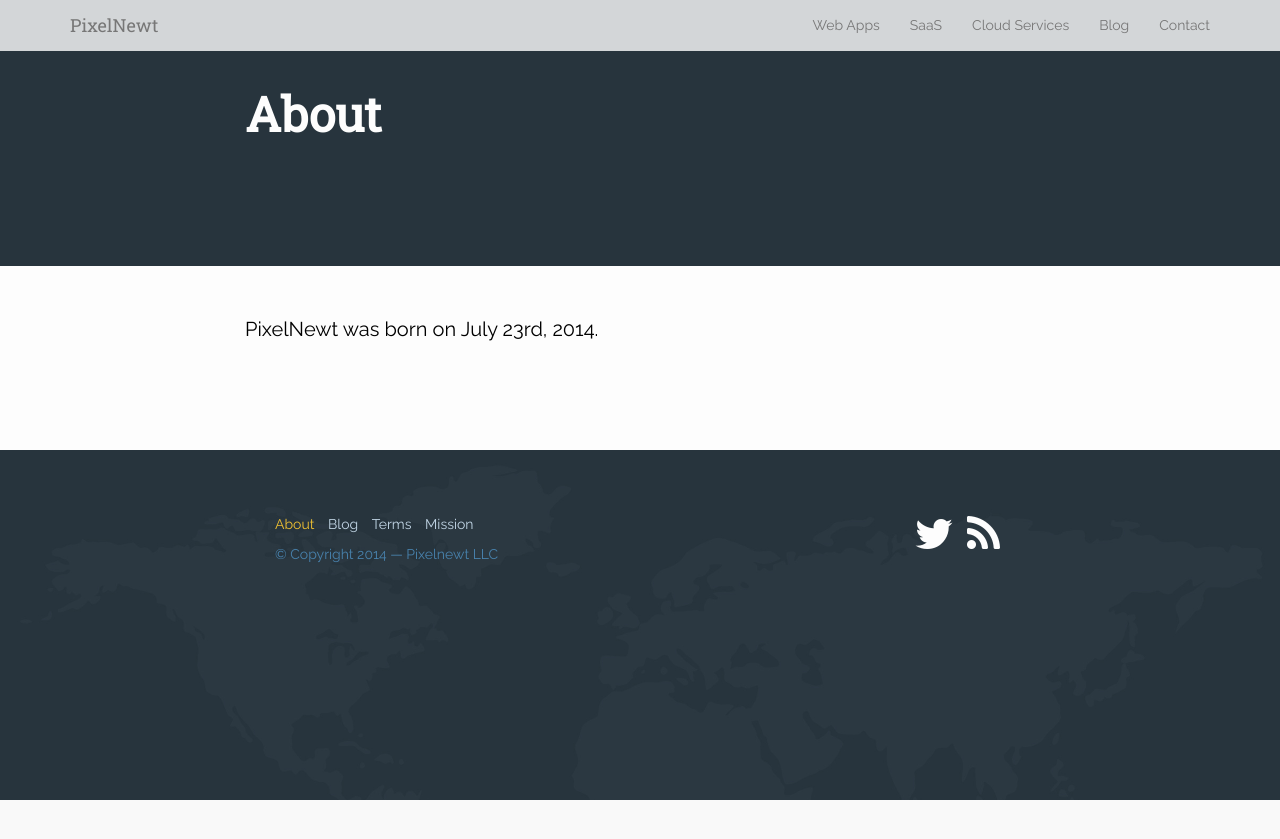
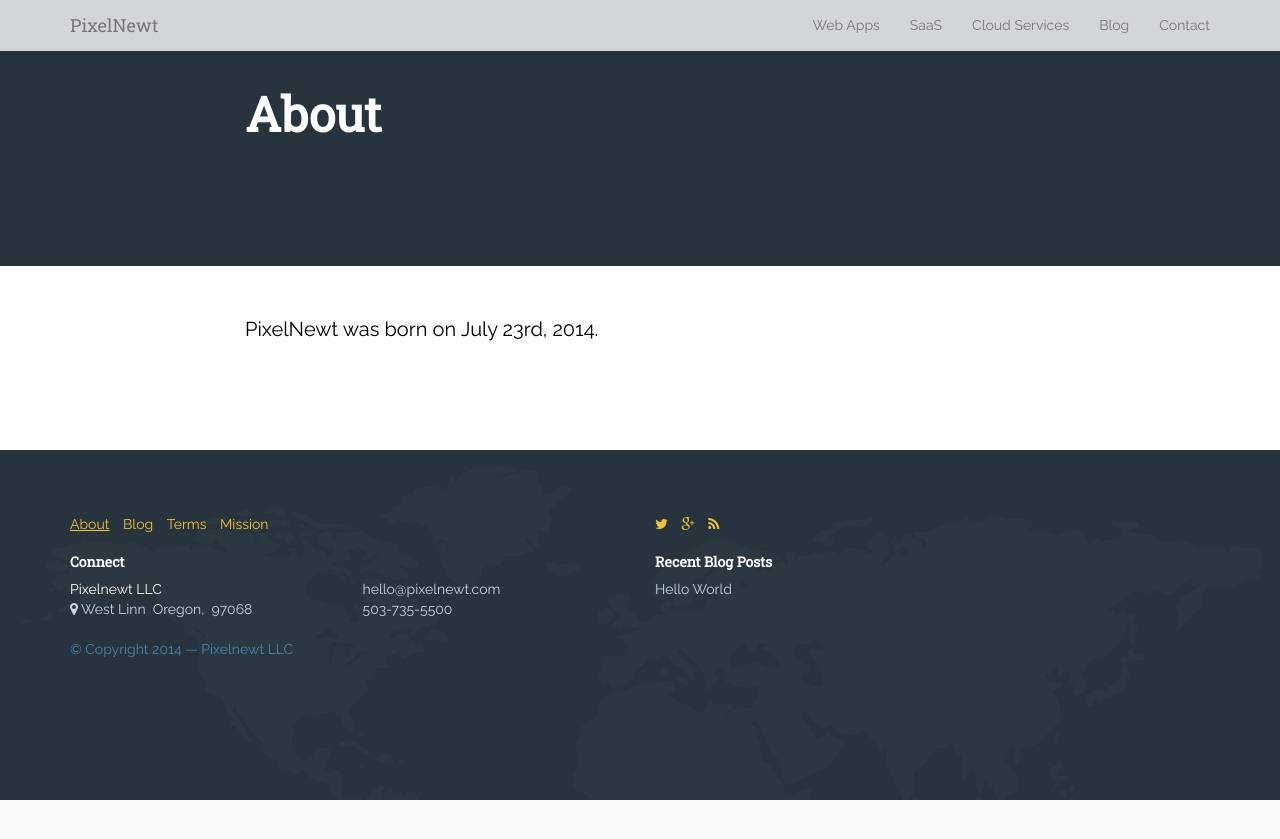
Before and after one commit to PixelNewt/pixelnewt.github.io, a Jekyll site: the page built from about/index.html, in a window 1280 px wide. Shown: the top 839 px of the page. Built offline with Jekyll 4.4.1, drawn with Linux system fonts in a browser that asks for light colours.

Commit message:
Footer work.

```diff
--- a/_config.yml
+++ b/_config.yml
@@ -1,7 +1,6 @@
 # Site settings
 title: "PixelNewt"
 company: "Pixelnewt LLC"
-email: "dereknutile@gmail.com"
 description: "Crafters of websites, web applications, and software services located in Oregon, USA."
 mission: "Create Attractive, Robust, Secure Web Applications that we want to Brag About"
 mos: "We Measure Success by Growing Your Internet Business"
--- a/_includes/footer.html
+++ b/_includes/footer.html
@@ -1,8 +1,9 @@
 
 <footer>
-    <div class="container container-narrow text-smaller" id="footer">
-        <div class="row">
-            <div class="col-md-6" id="footer-links">
+    <div class="container" id="footer">
+
+        <div class="row" id="footer-links">
+            <div class="col-md-6 col-lg-6" id="footer-secondary-navigation">
             <ul class="list-inline">
 
                 {% for footerLink in site.data.footerlinks %}
@@ -16,25 +17,69 @@
                 {% endfor %}
 
             </ul>
-                <p class="text-steel-blue">&copy; Copyright {{ site.time | date: '%Y' }} &mdash; {{ site.company }}</p>
-            </div><!-- /#footer-column-1 -->
+            </div><!-- /#footer-secondary-navigation -->
 
-            <div class="col-md-6 text-right" id="footer-social">
-                {% if site.data.social %}
+            <div class="col-md-6 col-lg-6" id="footer-social">
             <ul class="list-inline">
+                {% for socialLink in site.data.social %}
+                {% if socialLink.icon %}
+                <li><a href="{{ socialLink.url }}" target="_blank"><i class="{{ socialLink.icon }}" title="{{ socialLink.title }}"></i></a></li>
+                {% endif %}
+                {% endfor %}
+            </ul>
+            </div><!-- /#footer-social -->
+        </div><!-- /#footer-links -->
 
-                    {% for socialLink in site.data.social %}
+        <div class="row">
+            <div class="col-md-6 col-lg-6" id="footer-address-section">
+                <h4>Connect</h4>
 
-                    {% if socialLink.icon %}
-                    <li><a href="{{ socialLink.url }}" target="_blank"><i class="{{ socialLink.large_icon }}" title="{{ socialLink.title }}"></i></a></li>
+                <div class="row">
+                    <div class="col-md-6 col-lg-6" id="footer-connect">
+                        <address class="vcard">
+                            <div class="company-name">{{site.company}}</div>
+                            <!-- <div class="street-address"></div>  -->
+                            <div class="full-address">
+                                <span class="map"><a href="https://www.google.com/maps/@45.3687069,-122.640102,11z" target="_blank"><i class="fa fa-map-marker"></i>
+                                <span class="city">West Linn</span>&nbsp;
+                                <span class="state">Oregon</span>,&nbsp;
+                                <span class="postal-code">97068</span>&nbsp;
+                                </a></span>
+                            </div>
+                        </address>
+                    </div><!-- /#footer-footer-connect -->
+
+                    <div class="col-md-6 col-lg-6" id="footer-reachout">
+                        <div class="email"><script>document.write('<'+'a'+' '+'h'+'r'+'e'+'f'+'='+"'"+'m'+'a'+'i'+'l'+'t'+'o'+'&'+'#'+'5'+'8'+';'+'h'+'&'+'#'+'1'+'0'+
+                '1'+';'+'&'+'#'+'3'+'7'+';'+'&'+'#'+'5'+'4'+';'+'C'+'&'+'#'+'3'+'7'+';'+'&'+'#'+'5'+'4'+';'+'C'+'&'+
+                '#'+'3'+'7'+';'+'6'+'&'+'#'+'7'+'0'+';'+'&'+'#'+'6'+'4'+';'+'p'+'i'+'x'+'e'+'%'+'6'+'C'+'&'+'#'+'1'+
+                '1'+'0'+';'+'e'+'w'+'t'+'&'+'#'+'4'+'6'+';'+'c'+'&'+'#'+'3'+'7'+';'+'6'+'F'+'m'+"'"+'>'+'h'+'e'+'l'+
+                'l'+'o'+'&'+'#'+'6'+'4'+';'+'p'+'&'+'#'+'1'+'0'+'5'+';'+'&'+'#'+'1'+'2'+'0'+';'+'e'+'&'+'#'+'1'+'0'+
+                '8'+';'+'n'+'e'+'w'+'&'+'#'+'1'+'1'+'6'+';'+'&'+'#'+'4'+'6'+';'+'c'+'&'+'#'+'1'+'1'+'1'+';'+'m'+'<'+
+                '/'+'a'+'>');</script></div>
+                        <div class="phone"><a href="tel:+15037355500">503-735-5500</a></div>
+                    </div><!-- /#footer-reachout -->
+                </div><!-- /.row -->
+            </div><!-- /#footer-footer-address-section -->
+
+            <div class="col-md-6 col-lg-6" id="footer-news">
+                <h4>Recent Blog Posts</h4>
+
+                {% for post in site.posts %}
+                {% if post.status != 'draft' %}
+                <p><a href="{{ post.url }}">{{ post.title }}</a></p>
                 {% endif %}
-
                 {% endfor %}
 
-                </ul>
-                {% endif %}
-            </div><!-- /#footer-column-2 -->
+            </div><!-- /#footer-news -->
         </div><!-- /.row -->
+
+        <div class="row" id="footer-copyright">
+            <div class="col-md-12 col-lg-12">
+            <p class="text-steel-blue">&copy; Copyright {{ site.time | date: '%Y' }} &mdash; {{ site.company }}</p>
+            </div>
+        </div><!-- /#footer-copyright-social -->
+
     </div><!-- /.container -->
 
 </footer>
--- a/assets/css/custom.css
+++ b/assets/css/custom.css
@@ -170,6 +170,8 @@ footer p, footer ul, footer ol { font-size: 14px; line-height: 20px; }
 
 #footer-social a { color: #fdfdfd; }
 
-#footer-links .active a { color: #f1c232; }
+#footer-links a { color: #f1c232; }
+
+#footer-links .active a { text-decoration: underline; }
 
 /*fin*/
--- a/assets/scss/custom.scss
+++ b/assets/scss/custom.scss
@@ -417,8 +417,12 @@ footer p, footer ul, footer ol {
   color: $offWhite;
 }
 
-#footer-links .active a {
+#footer-links a {
   color: $paleYellow;
 }
 
+#footer-links .active a {
+  text-decoration: underline;
+}
+
 /*fin*/
```
Also changed, not shown: _data/social.yml (+9 -4 lines). Lines whose indentation alone changed are shown as unchanged.
